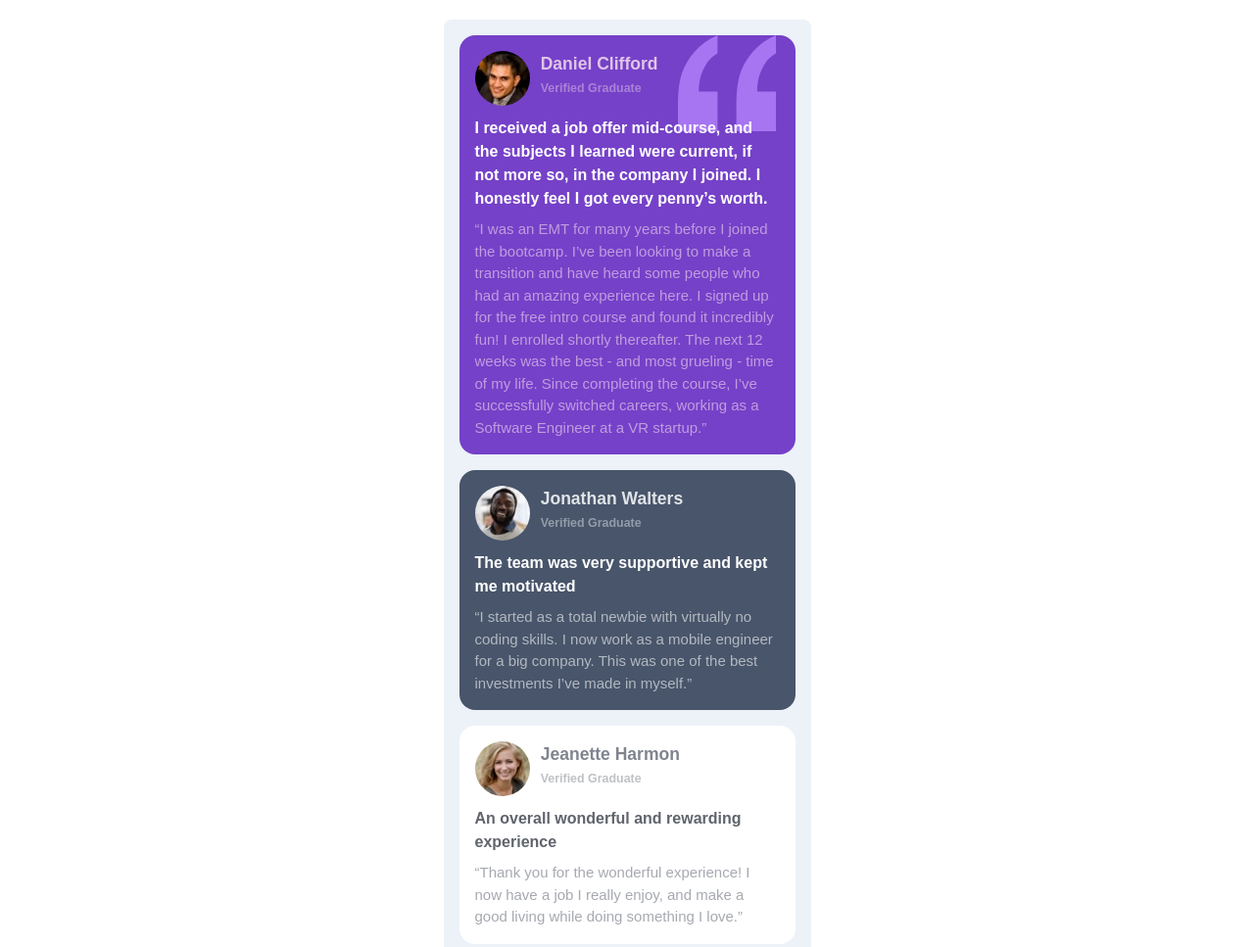
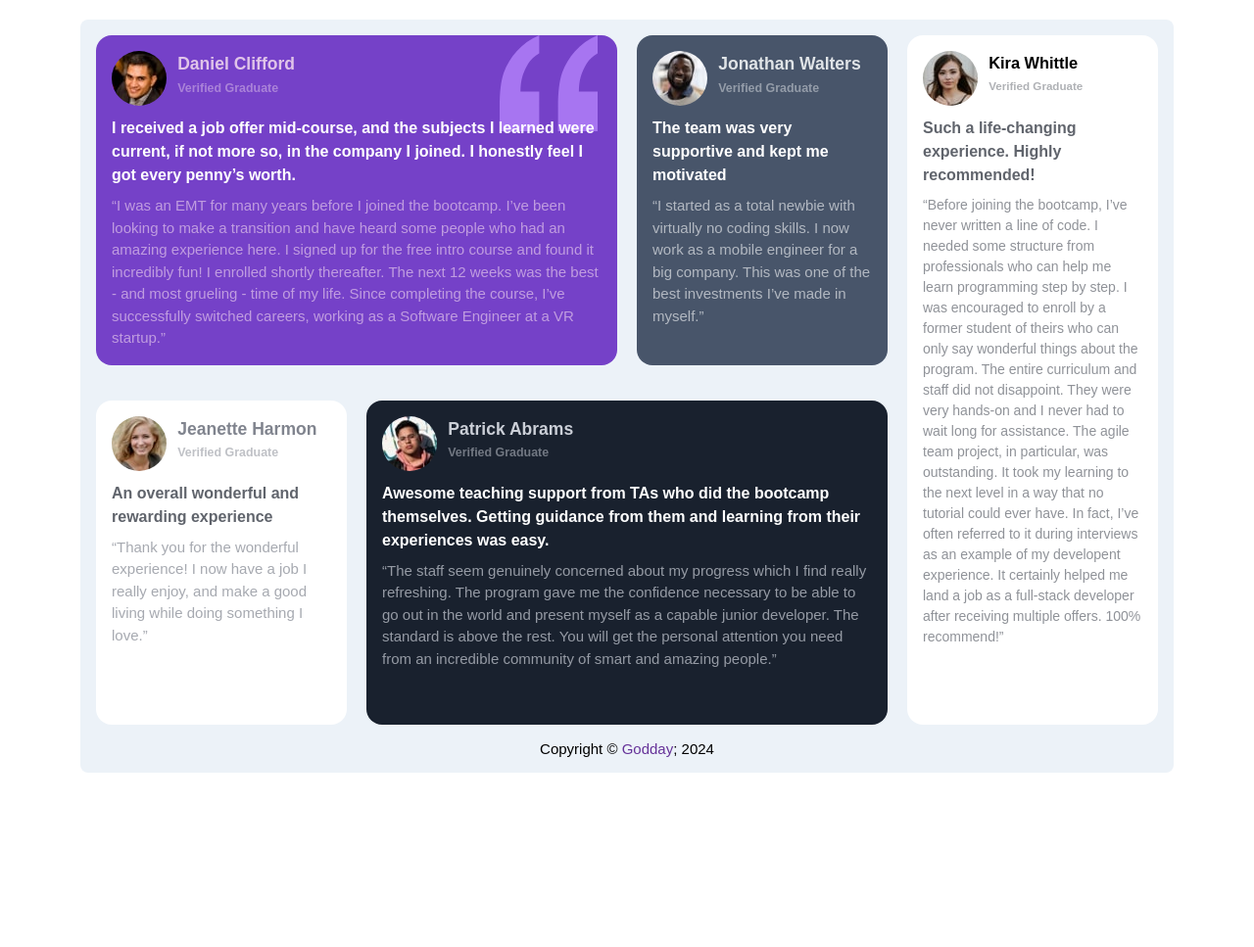
Before and after one commit to Goddaybc/Testimonial-grid, a plain HTML site: page index.html in a window 1280 px wide. Shown: the top 967 px of the page at 98% size. After the commit the page ends 809 px from the top, so only its background shows below. Drawn offline with Linux system fonts and the light colour scheme.

Commit message:
New grid

```diff
--- a/style.css
+++ b/style.css
@@ -31,23 +31,36 @@ body {
   font-size: 15px;
 }
 .container {
-  width: 100%;
-  max-width: 375px;
+  width: 90%;
+  max-width: 1200px;
   background-color: var(--LightGrayishBlue);
   overflow: hidden;
   border-radius: 8px;
   /* margin-top: 5px; */
   padding: 1rem;
+
+  display: grid;
+  place-items: center;
 }
 .cards {
   position: relative;
+  @media (min-width: 768px) {
+    display: grid;
+    grid-template-columns: repeat(2,1fr);
+    gap: 10px;
+  }
+  @media (min-width: 1024px) {
+    grid-template-columns: repeat(4,1fr);
+    grid-template-rows: repeat(2,1fr);
+    gap: 20px;
+    height: 90vh;
+  }
 }
 .card {
   text-align: left;
   /* margin: 0.5rem 0; */
   margin-bottom: 1rem;
   padding: 1rem;
-  max-width: 800px;
   border-radius: 1rem;
 }
 .cards img {
@@ -60,6 +73,7 @@ body {
   top: 1rem;
   margin-left: 2rem;
   padding-left: 2.2rem;
+
 }
 .name,
 .tag {
@@ -74,6 +88,9 @@ body {
   background-size: 100px;
   position: relative;
   /* min-height: 400px; */
+  @media (min-width: 1024px) {
+    grid-column: 1/3;
+  }
 }
 .card-daniel .name {
   color: #e0c4e9;
@@ -105,6 +122,9 @@ body {
 .card-jeanette {
   position: relative;
   background-color: var(--White);
+  @media (min-width: 1024px) {
+    grid-column: 1/2;
+  }
 }
 .card-jeanette .name {
   color: #80848e;
@@ -121,6 +141,10 @@ body {
 .card-patrick {
   position: relative;
   background-color: var(--VeryDarkBlackishBlue);
+  @media (min-width: 1024px) {
+    grid-column: 2/4;
+
+  }
 }
 .card-patrick .name {
   color: #cbcfd7;
@@ -134,6 +158,11 @@ body {
 .card-kira {
   position: relative;
   background-color: var(--White);
+  @media (min-width: 1024px) {
+    grid-column: 4/5;
+    grid-row: 1/3;
+    font-size: 14px;
+  }
 }
 .card-kira.name {
   color: #60646c;
```
